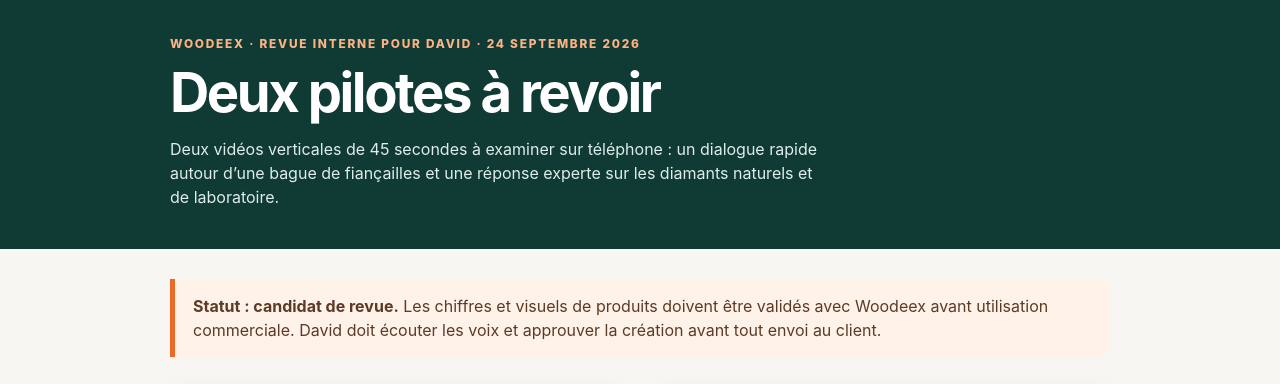
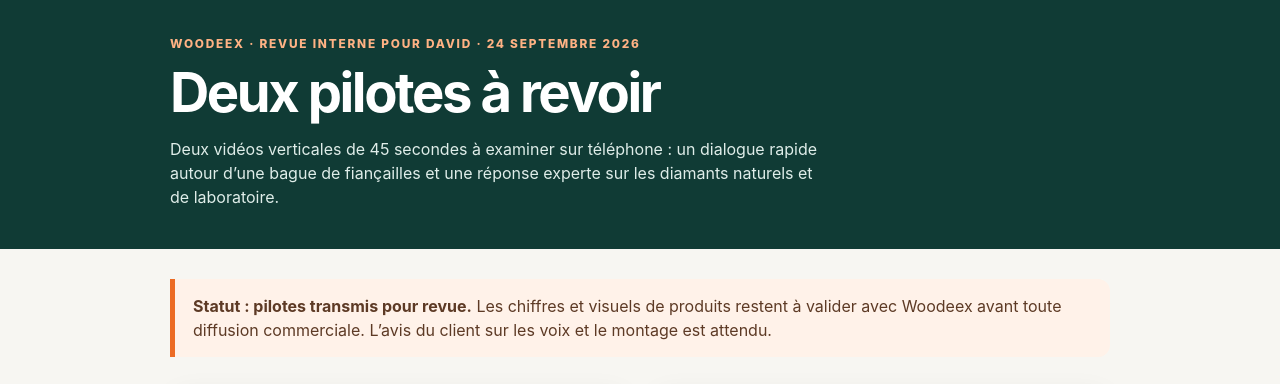
Before and after one commit to CodeNoLimits/woodeex-revue-2409, a plain HTML site: page index.html in a window 1280 px wide. Shown: the top 384 px of the page. Drawn offline with Linux system fonts and the light colour scheme.

Commit message:
docs(woodeex): state review status accurately

```diff
--- a/index.html
+++ b/index.html
@@ -47,7 +47,7 @@
     <p>Deux vidéos verticales de 45 secondes à examiner sur téléphone : un dialogue rapide autour d’une bague de fiançailles et une réponse experte sur les diamants naturels et de laboratoire.</p>
   </header>
   <main>
-    <p class="notice"><strong>Statut : candidat de revue.</strong> Les chiffres et visuels de produits doivent être validés avec Woodeex avant utilisation commerciale. David doit écouter les voix et approuver la création avant tout envoi au client.</p>
+    <p class="notice"><strong>Statut : pilotes transmis pour revue.</strong> Les chiffres et visuels de produits restent à valider avec Woodeex avant toute diffusion commerciale. L’avis du client sur les voix et le montage est attendu.</p>
     <div class="grid">
       <article>
         <div class="player"><div class="video-frame"><video controls playsinline preload="metadata" poster="fiancailles-poster-v13.jpg" aria-label="Lire le pilote fiançailles révisé"><source src="videos/fiancailles-v19-45s.mp4" type="video/mp4">Votre navigateur ne peut pas lire cette vidéo.</video><button class="play-cover" type="button" aria-label="Lancer la vidéo fiançailles"><img src="fiancailles-poster-v13.jpg" alt=""><span aria-hidden="true">▶</span></button></div></div>
```
